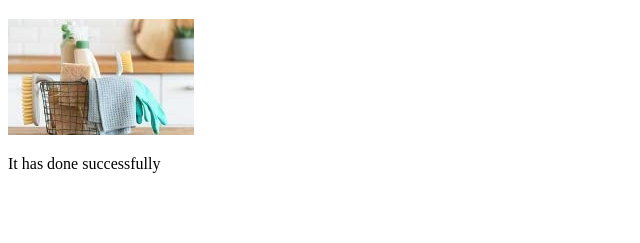
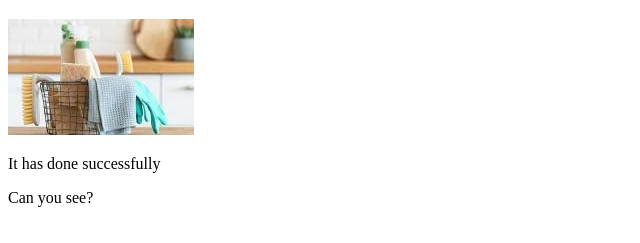
Before and after one commit to FarihaNuha/web1, a plain HTML site: page index.html in a window 1280 px wide. Shown: the part 61-304 px from the top of the page, without its empty margins (0-640 px from the left). Drawn offline with Linux system fonts and the light colour scheme.

Commit message:
second change

```diff
--- a/index.html
+++ b/index.html
@@ -10,6 +10,9 @@
     <h1>I can Do</h1>
     <img src="1st_image.jpg"alt="">
     <p> It has done successfully</p>
+    <p> Can you see?
+
+    </p>
 
 
 </body>
```
